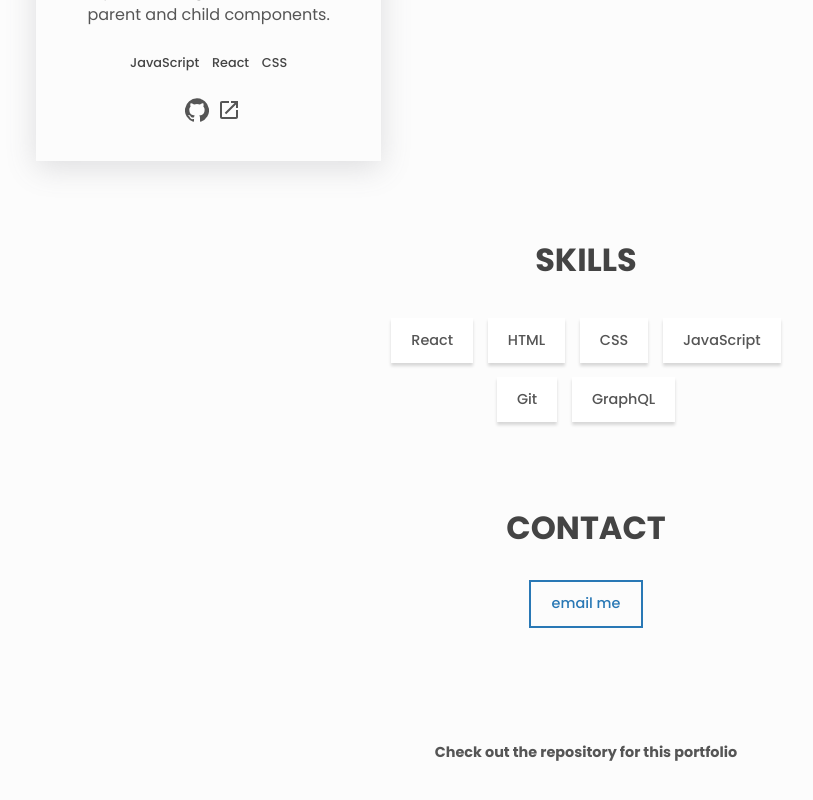
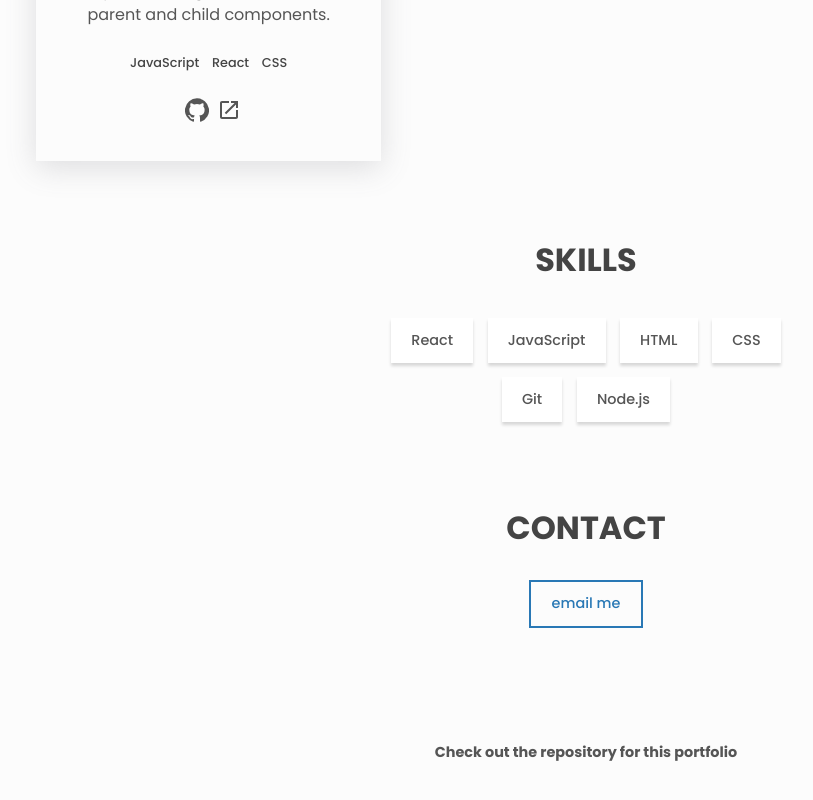
Before and after one commit to emilylauth/emilylauth.github.io, a React (Create React App) app: page / in a window 1280 px wide. Shown: the part 1124-1924 px from the top of the page, without its empty margins (54-867 px from the left). Built offline with nearby package versions, Linux system fonts and the light colour scheme.

Commit message:
skills update

```diff
--- a/src/portfolio.js
+++ b/src/portfolio.js
@@ -60,11 +60,11 @@ const skills = [
   // skills can be added or removed
   // if there are no skills, Skills section won't show up
   'React',
+  'JavaScript',
   'HTML',
   'CSS',
-  'JavaScript',
   'Git',
-  'GraphQL',
+  'Node.js',
 ]
 
 const contact = {
```
